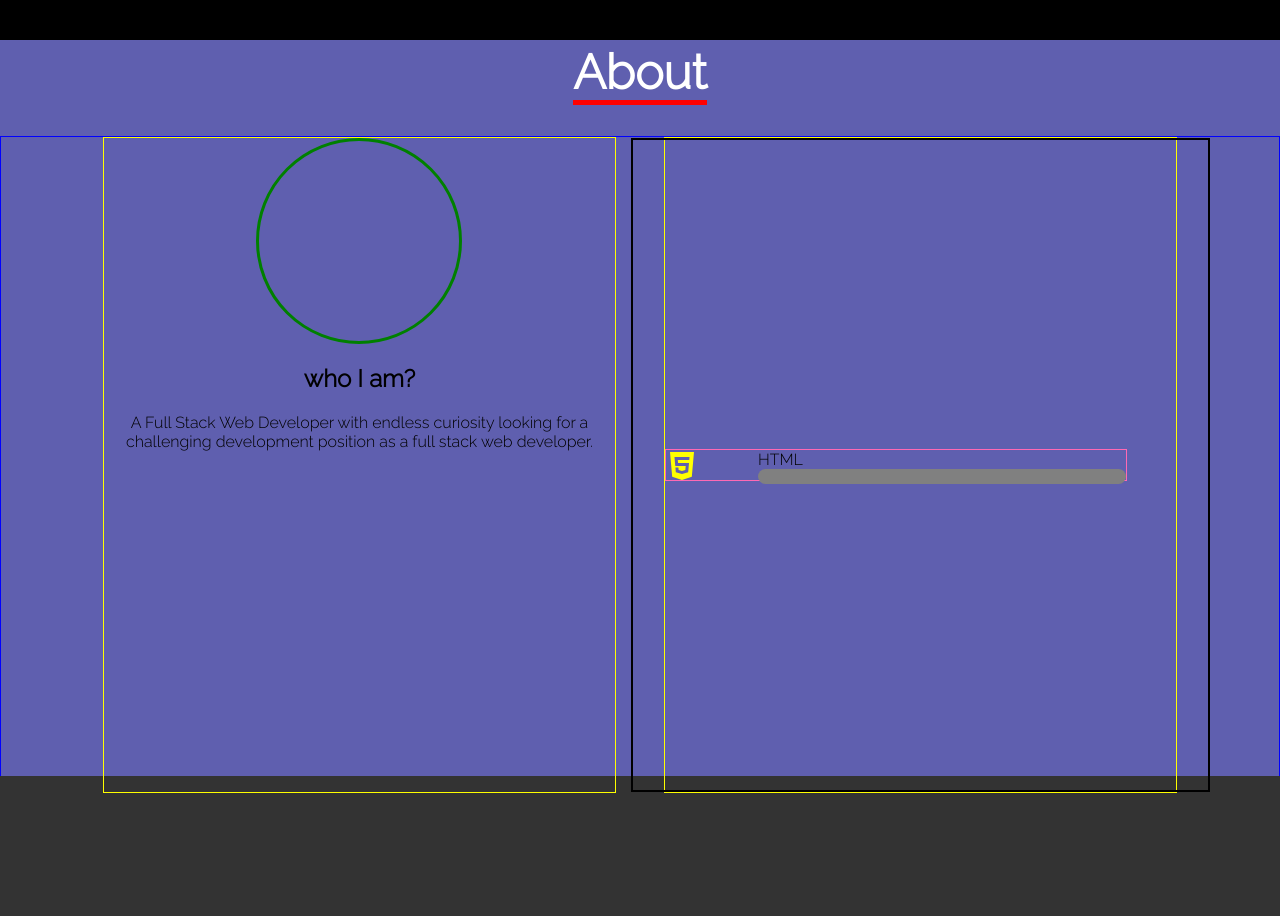
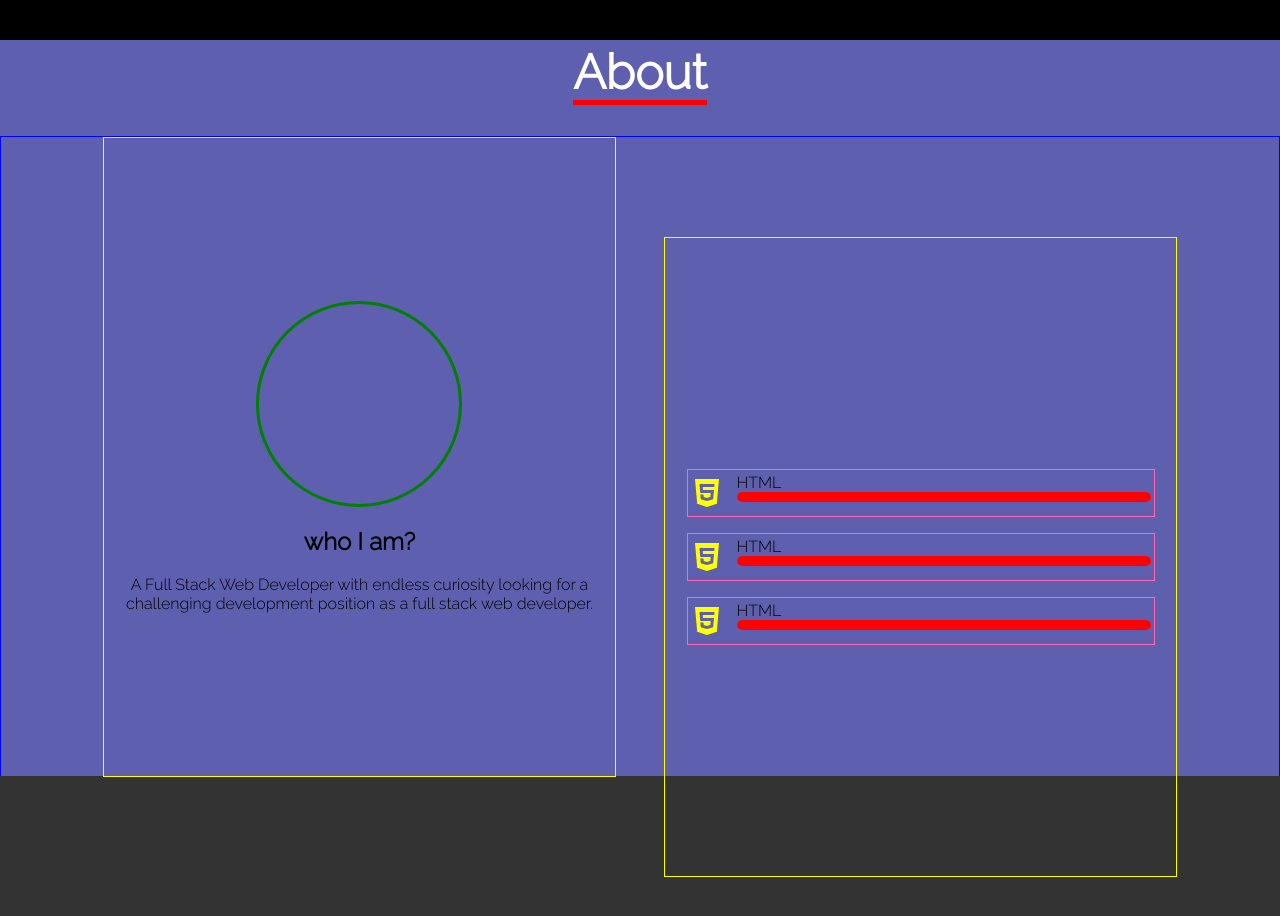
Before and after one commit to aviadc/portfolio, a React (Create React App) app: page / in a window 1280 px wide. Shown: the part 760-1676 px from the top of the page. Built offline with nearby package versions, Linux system fonts and the light colour scheme.

Commit message:
skill animation gsap

```diff
--- a/src/components/SkillItem/skillItem.scss
+++ b/src/components/SkillItem/skillItem.scss
@@ -1,12 +1,15 @@
 .skill-container {
-  height: 30px;
+  padding: 3px;
+  height: 40px;
   width: 90%;
   border: 1px solid hotpink;
   display: flex;
 }
 
 .skill-left {
-  width: 20%;
+  width: 10%;
+  display: flex;
+  align-items: center ;
   svg{
     font-size: 2rem;
     fill: yellow;
@@ -14,11 +17,17 @@
 }
 
 .skill-right{
-  width: 80%;
-  .skill-bar{
-    height: 50%;
-    width: 100%;
-    background-color: grey;
+  width: 90%;
+  .skill-bar, .skill-progress{
+    height: 10px;
     border-radius: 20px;
   }
-}
+    .skill-bar{
+      background-color: grey;
+      width: 100%;
+    }
+    .skill-progress{
+      background-color: red;
+      width: 80%;
+    }
+  }
--- a/src/components/pages/About/about.scss
+++ b/src/components/pages/About/about.scss
@@ -5,8 +5,8 @@
 }
 
 .about-container {
-    margin-top: 1rem;
-    height: 82vh;
+    margin-top: 2vh;
+    height: 80vh;
     display: flex;
     justify-content: center;
     border: 1px solid blue;
@@ -17,9 +17,14 @@
     display: flex;
     flex-direction: column;
     align-items: center;
+    justify-content: center;
     border: 1px solid yellow;
 
     width: 40%;
+}
+
+.about-right{
+    gap: 1rem;
 }
 
 .about-image {
@@ -38,17 +43,17 @@
     }
 }
 
-.skill-range-container{
-    width: 100%;
-    height: 90%;
-    border: 2px solid black;
-    padding: 2rem;
-    display: flex;
-    flex-direction: column;
-    justify-content: center;
-    gap: 1rem;
-    animation: moveFromRightToLeft .5s linear forwards;
-}
+// .skill-range-container{
+//     width: 100%;
+//     height: 90%;
+//     border: 2px solid black;
+//     padding: 2rem;
+//     display: flex;
+//     flex-direction: column;
+//     justify-content: center;
+//     gap: 1rem;
+//     animation: moveFromRightToLeft .5s linear forwards;
+// }
 
 
 @keyframes moveFromRightToLeft {
--- a/src/components/pages/About/index.js
+++ b/src/components/pages/About/index.js
@@ -1,16 +1,22 @@
-import React, { useEffect } from "react";
-import Aos from "aos";
-import "aos/dist/aos.css";
+import React, { useEffect, useRef } from "react";
 import SkillItem from "../../SkillItem";
 import "./about.scss";
 import PageTitle from "../../PageTitle";
+import gsap from "gsap";
 
 const About = () => {
+  const tl = useRef();
+  const el = useRef();
+  const q = gsap.utils.selector(el);
   useEffect(() => {
-    // Aos.init({duration: 2000});
+    tl.current = gsap.timeline().to(q(".about-right"), {
+      y: 100,
+    }).to(q(".skill-progress"), {
+      width: '100%',
+    });
   }, []);
   return (
-    <div className='about-page' id='about'>
+    <div className='about-page' id='about' ref={el}>
       <PageTitle title='About' />
       <div className='about-container'>
         <div className='about-left'>
@@ -24,15 +30,9 @@ const About = () => {
           </div>
         </div>
         <div className='about-right'>
-          <div className='skill-range-container'>
-            <SkillItem size='85' delay='0' />
-            {/* <SkillItem size='75' delay='.1' />
-            <SkillItem size='90' delay='.2' />
-            <SkillItem size='65' delay='.3' />
-            <SkillItem size='95' delay='.4' />
-            <SkillItem size='70' delay='.5' />
-            <SkillItem size='80' delay='.6' /> */}
-          </div>
+          <SkillItem size='85' delay='0' />
+          <SkillItem size='85' delay='0' />
+          <SkillItem size='85' delay='0' />
         </div>
       </div>
     </div>
```
